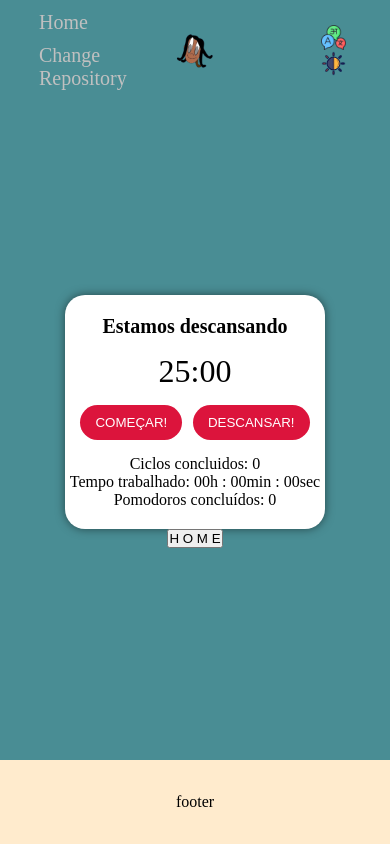
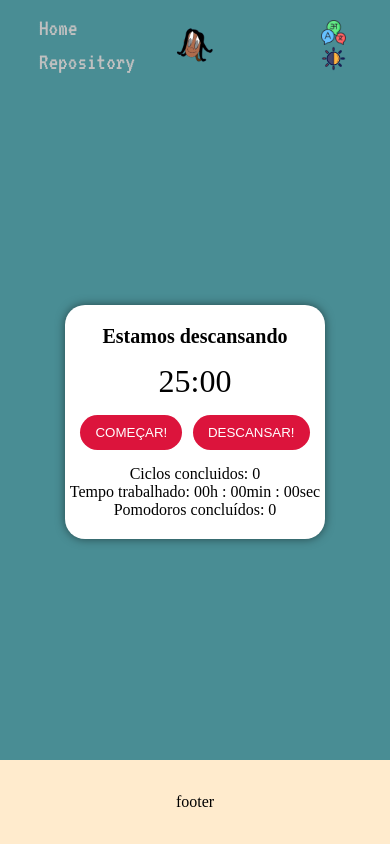
Before and after one commit to tdiascontato/vite-container, a React (Vite) app: page /pomodoro in a window 390 px wide. Built offline with nearby package versions, Linux system fonts and the light colour scheme.

Commit message:
Add files via upload

```diff
--- a/index.html
+++ b/index.html
@@ -3,8 +3,11 @@
   <head>
     <meta charset="UTF-8" />
     <link rel="icon" type="image/svg+xml" href="./src/Img/logo.png" />
+    <link rel="preconnect" href="https://fonts.googleapis.com">
+    <link rel="preconnect" href="https://fonts.gstatic.com" crossorigin>
+    <link href="https://fonts.googleapis.com/css2?family=VT323&display=swap" rel="stylesheet">
     <meta name="viewport" content="width=device-width, initial-scale=1.0" />
-    <title>BoldStride Rio</title>
+    <title>Tiago Dias</title>
   </head>
   <body class='working'>
     <div id="root"></div>
--- a/src/Components/navbar.tsx
+++ b/src/Components/navbar.tsx
@@ -13,11 +13,11 @@ export default function NavBar() {
   return (
     <div className='NavBarContainer'>
       <ul className="Box-Menu">
-          <li><Link to ='/' className='link Home'>Home</Link></li>
-          <li><Link to ='https://tdiascontato.vercel.app/repository' className='link'>Change Repository</Link></li>
+          <li><Link to ='https://tdiascontato.vercel.app/' className='link Home'>Home</Link></li>
+          <li><Link to ='https://tdiascontato.vercel.app/repository' className='link'>Repository</Link></li>
       </ul>
 
-      <Link to="/"><img src={Logo}  alt= 'Logo' className='Logo' /></Link>
+      <Link to="https://tdiascontato.vercel.app/"><img src={Logo}  alt= 'Logo' className='Logo' /></Link>
 
       <div className="RightSide">
 
--- a/src/Pages/Github.tsx
+++ b/src/Pages/Github.tsx
@@ -1,5 +1,4 @@
 import { useState } from 'react';
-import { Link } from 'react-router-dom';
 
 import { Search } from '../Assets/search';
 import { UserProps } from '../Types/User';
@@ -49,7 +48,6 @@ export default function Github(): JSX.Element{
                 </div>
             </div>
             }
-            <Link to= '/'><button>H O M E</button></Link>
         </div>
     )
 }
--- a/src/Pages/Pomodoro.tsx
+++ b/src/Pages/Pomodoro.tsx
@@ -1,17 +1,15 @@
 import '../Styles/Pomodoro.css';
-import { Link } from 'react-router-dom';
 import { PomodoroTimer } from "../Assets/pomodoro-timer";
 
 export default function Pomodoro(): JSX.Element{
     return(
     <div className="ContainerPomodoro">
-        <PomodoroTimer ////////////////////////////////////////////////////////////////////////////
+        <PomodoroTimer
         pomodoroTime = {1500}
         shortRestTime={300}
         longRestTime={900}
         cycles={4}
         />
-         <Link to= '/'><button>H O M E</button></Link>
     </div>
     )
 }
--- a/src/Styles/App.css
+++ b/src/Styles/App.css
@@ -2,6 +2,7 @@
     margin:0;
     padding: 0;
     box-sizing: border-box;
+
 }
 .ContainerApp{
     width: 100vw;
@@ -19,7 +20,6 @@
 }
 .NavBar{
     height: 10%;
-    /*background-color: blanchedalmond;*/
 }
 .Outlet{
     height: 80%;
--- a/src/Styles/Github.css
+++ b/src/Styles/Github.css
@@ -25,7 +25,7 @@ h2,p{
 .FormSearch{
     display: flex;
     flex-direction: column;
-    width: 100%;
+    width: 50%;
     gap: 5px;
 }
 .InputSearch{
--- a/src/Styles/NavBar.css
+++ b/src/Styles/NavBar.css
@@ -7,6 +7,7 @@
     margin-top: 5%;
     justify-content: center;
     align-items: center;
+    font-family: 'VT323', monospace;
 }
 .Box-Menu{
     display: grid;
@@ -17,7 +18,7 @@
     color: #c0c0c0;
     text-decoration: none;
     cursor: pointer;
-    font-size: 25px;
+    font-size: x-large;
     font-weight: 500;
 }
 .Box-Menu .link:hover{
@@ -61,7 +62,7 @@
         gap: 10px;
     }
     .Box-Menu .link{
-        font-size: 20px;
+        font-size: x-large;
     }
     .Logo{
         margin: auto;
```
